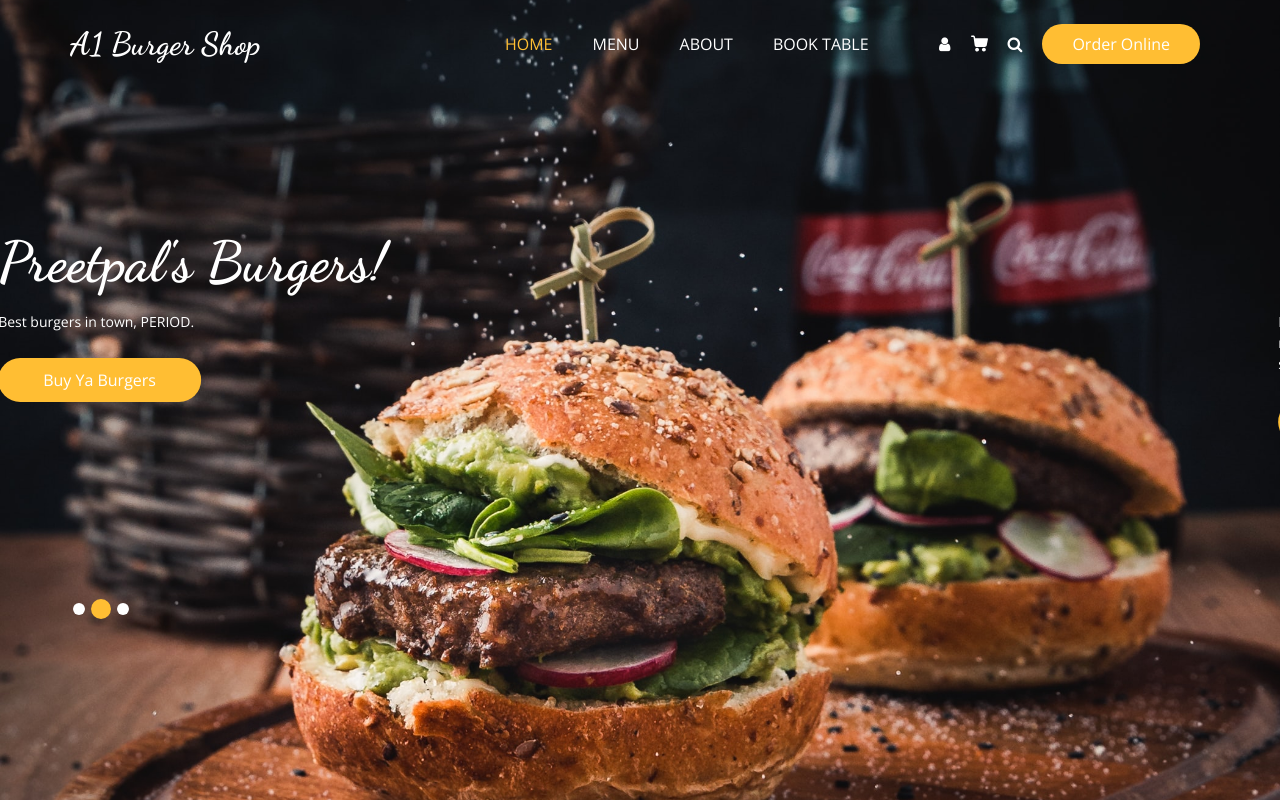
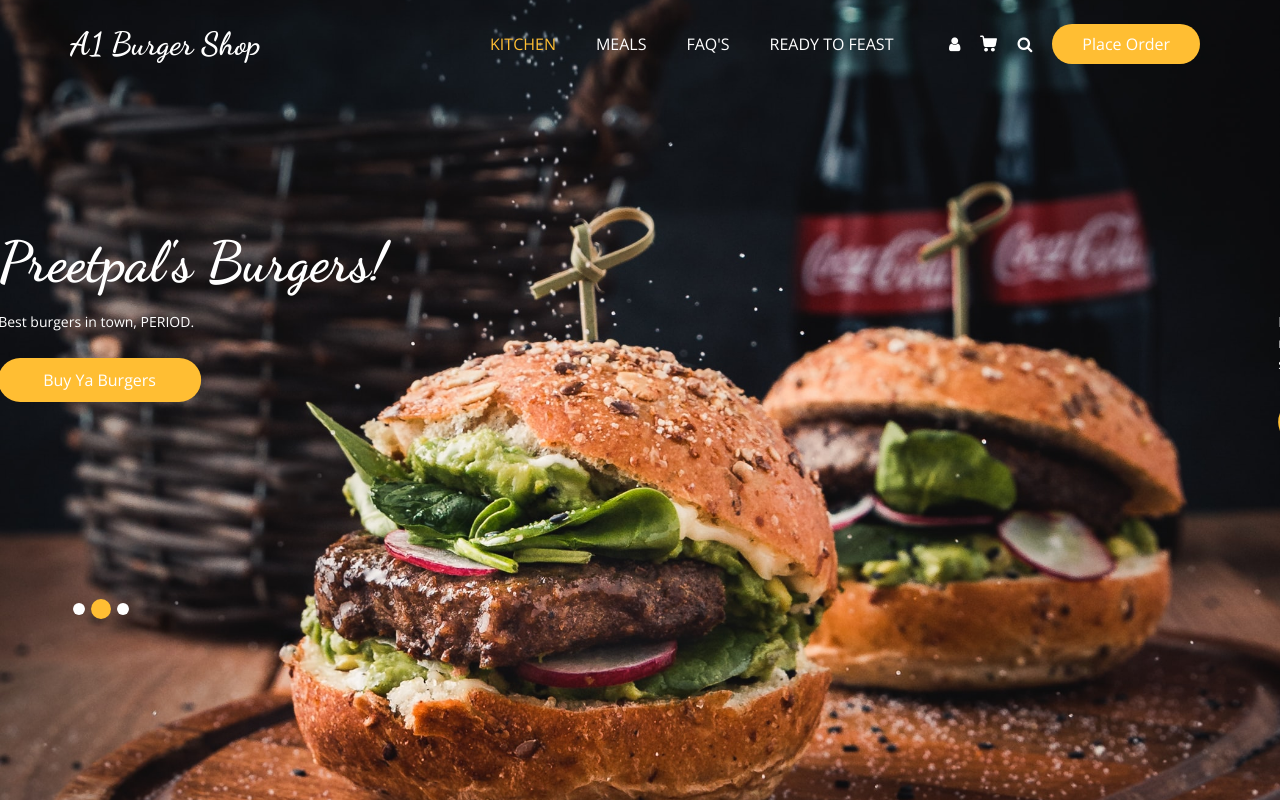
Before and after one commit to PreetpalDhaliwal/cpnt-201-a2-a1burgershop, a plain HTML site: page index.html in a window 1280 px wide. Shown: the top 802 px of the page. Drawn offline with nearby package versions, Linux system fonts and the light colour scheme; some packages are replaced by stand-ins of ours.

Commit message:
UPDATED NAV

```diff
--- a/index.html
+++ b/index.html
@@ -55,16 +55,16 @@
           <div class="collapse navbar-collapse" id="navbarSupportedContent">
             <ul class="navbar-nav  mx-auto ">
               <li class="nav-item active">
-                <a class="nav-link" href="index.html">Home <span class="sr-only">(current)</span></a>
+                <a class="nav-link" href="index.html">Kitchen <span class="sr-only">(current)</span></a>
               </li>
               <li class="nav-item">
-                <a class="nav-link" href="menu.html">Menu</a>
+                <a class="nav-link" href="menu.html">Meals</a>
               </li>
               <li class="nav-item">
-                <a class="nav-link" href="about.html">About</a>
+                <a class="nav-link" href="about.html">FAQ's</a>
               </li>
               <li class="nav-item">
-                <a class="nav-link" href="book.html">Book Table</a>
+                <a class="nav-link" href="book.html"> Ready to Feast </a>
               </li>
             </ul>
             <div class="user_option">
@@ -131,7 +131,7 @@
                 </button>
               </form>
               <a href="" class="order_online">
-                Order Online
+                Place Order
               </a>
             </div>
           </div>
```
